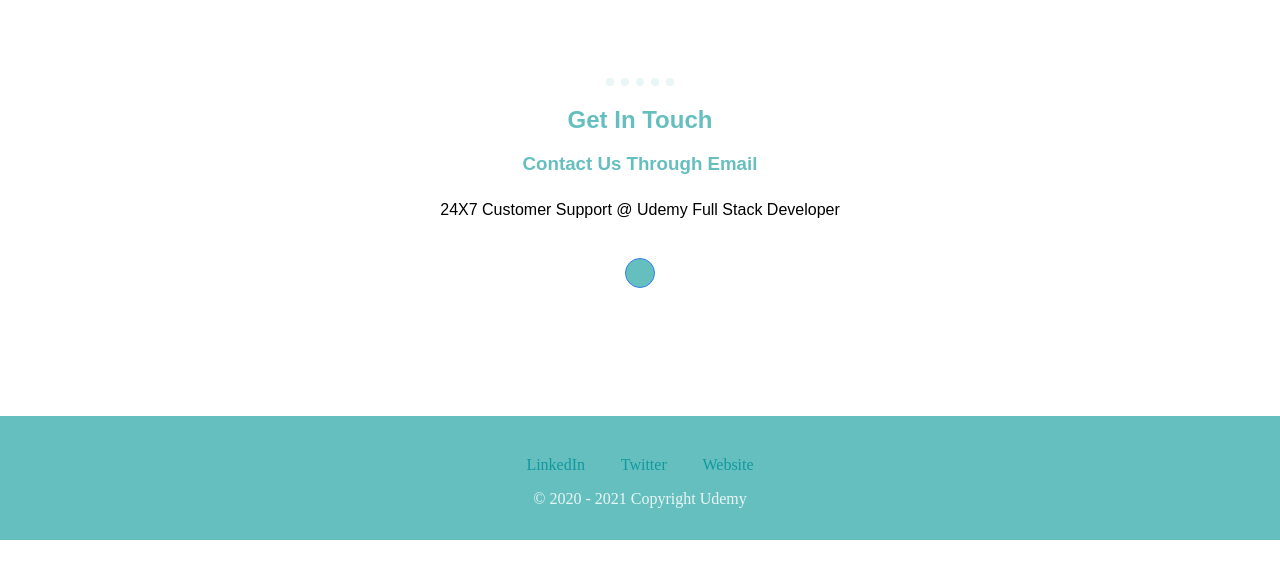
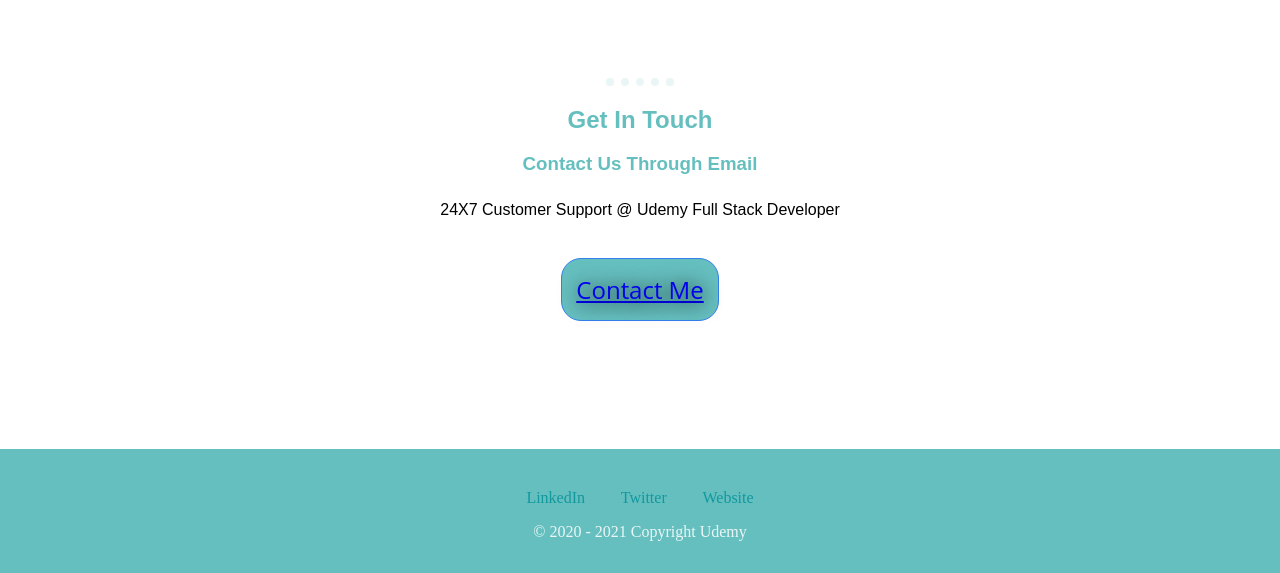
Before and after one commit to Gamertoon/Udemy-Project, a plain HTML site: page index.html in a window 1280 px wide. Shown: the part 1671-2244 px from the top of the page. Before the commit the page ends 2211 px from the top, so only its background shows below. Drawn offline with Linux system fonts and the light colour scheme.

Commit message:
Update index.html

```diff
--- a/index.html
+++ b/index.html
@@ -43,7 +43,7 @@
     <h2>Get In Touch</h2>
     <h3>Contact Us Through Email </h3>
 <p class="height">24X7 Customer Support @ Udemy Full Stack Developer</p>
-    <button class="button"><a href="mailto:kibwork09@gmail.com>Contact Me</a></button>
+    <button class="button"><a href="mailto:kibwork09@gmail.com">Contact Me</a></button>
     <div class="background">
   </div>
 </div>
```
